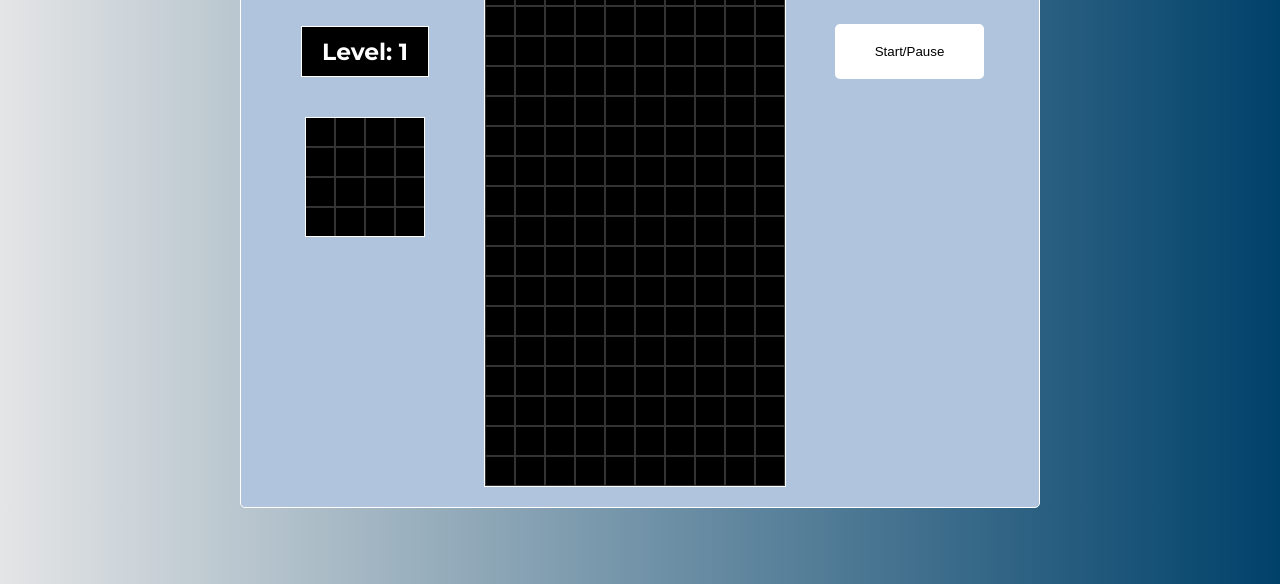
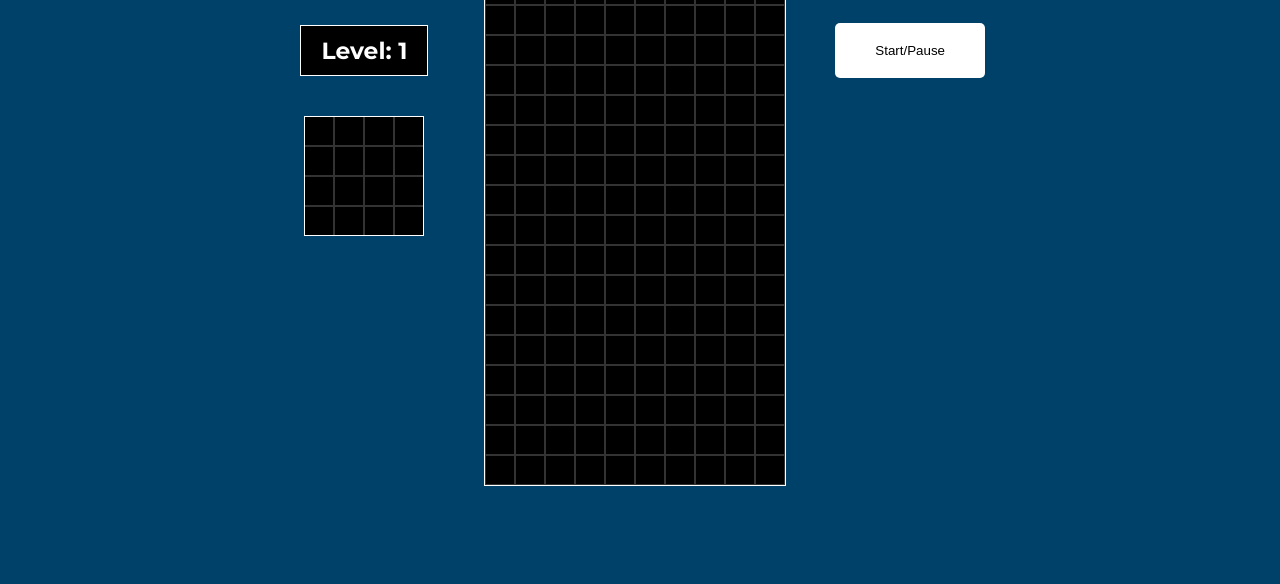
Before and after one commit to gazjosef/tetris, a website: page index.html in a window 1280 px wide. Shown: the part 216-800 px from the top of the page. Drawn offline with Linux system fonts and the light colour scheme.

Commit message:
Styles: Changed Background

```diff
--- a/sass/base/_base.scss
+++ b/sass/base/_base.scss
@@ -24,31 +24,7 @@ body {
 
   font-family: "Montserrat", sans-serif;
 
-  // background-color: dodgerblue;
-
-  // background: #9796f0; /* fallback for old browsers */
-  // background: -webkit-linear-gradient(
-  //   to right,
-  //   #fbc7d4,
-  //   #9796f0
-  // ); /* Chrome 10-25, Safari 5.1-6 */
-  // background: linear-gradient(
-  //   to right,
-  //   #fbc7d4,
-  //   #9796f0
-  // ); /* W3C, IE 10+/ Edge, Firefox 16+, Chrome 26+, Opera 12+, Safari 7+ */
-
   background: #00416a; /* fallback for old browsers */
-  background: -webkit-linear-gradient(
-    to right,
-    #e4e5e6,
-    #00416a
-  ); /* Chrome 10-25, Safari 5.1-6 */
-  background: linear-gradient(
-    to right,
-    #e4e5e6,
-    #00416a
-  ); /* W3C, IE 10+/ Edge, Firefox 16+, Chrome 26+, Opera 12+, Safari 7+ */
 }
 
 /* Remove list styles on ul, ol elements with a list role, which suggests default styling will be removed */
--- a/sass/layout/_screen.scss
+++ b/sass/layout/_screen.scss
@@ -3,8 +3,6 @@
   margin-inline: auto;
   margin-top: 10vh;
   width: 800px;
-  border: 1px solid white;
-  background-color: lightsteelblue;
   border-radius: 0.5rem;
   padding: 2rem;
 
```
Also changed, not shown: css/style.css, sass/main.css, 2 other files.
